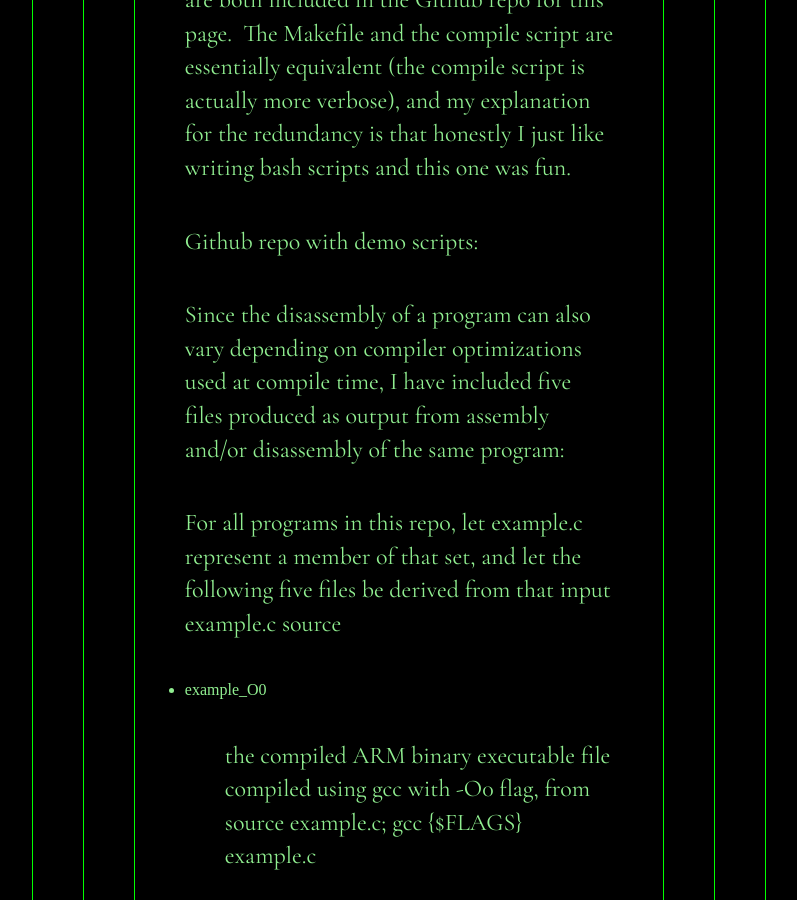
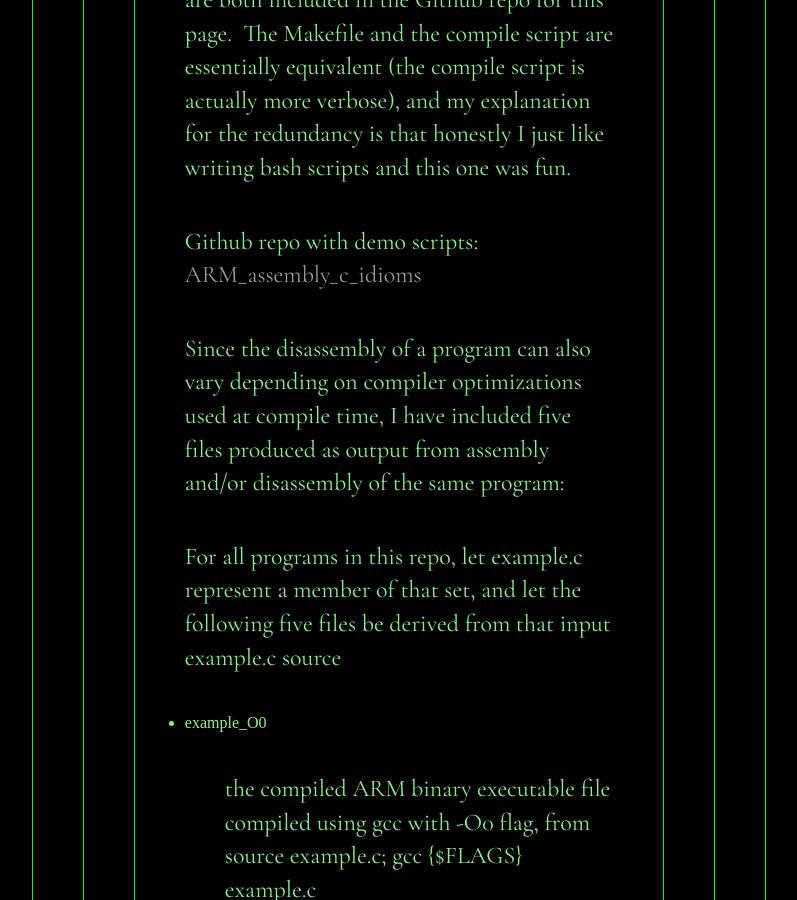
Before and after one commit to nikaroxanne/nikaroxanne.github.io, a Jekyll site: the page built from arm_assembly_c_idioms.html, in a window 1280 px wide and 900 px high, scrolled down 9802 px. Shown: the whole window, without its empty margins (241-1038 px from the left). Built offline with Jekyll 4.4.1, drawn with Linux system fonts in a browser that asks for light colours; nearby versions of some CDN libraries; some web fonts are replaced.

Commit message:
fixes hyperlinks on reverseEngineeringFirmware and arm_assembly_c_idioms pages

```diff
--- a/arm_assembly_c_idioms.html
+++ b/arm_assembly_c_idioms.html
@@ -83,7 +83,7 @@ permalink: /projects/reverseEngineeringFirmware/arm_assembly_c_idioms
 		<p class="arm_assembly">For these examples, I used programs in C that I had written for technical interview practice exercises on HackerRank, and compiled and disassembled each program on a Raspberry Pi, running on an ARMv7 core. Of course, the output for the assembly (or disassembly) will depend upon different factors, including the architecture of the machine, the assembler or disassembler used, and, in the case of disassembly, the type of disassembly pass implemented (i.e. linear or recursive disassembly).</p>
 		<p class="arm_assembly">Machine specs: Raspberry Pi, Model B, running Kali Linux; ARMv7 architecture</p>
 		<p class="arm_assembly">For each program, I generated the ARM executable file for each C source code program, by compiling with gcc using one of four optimization levels (O0, O1, O2, O3) and then disassembling the resultant executable using objdump. Compilation was performed with a Makefile and a compile script, which are both included in the Github repo for this page.  The Makefile and the compile script are essentially equivalent (the compile script is actually more verbose), and my explanation for the redundancy is that honestly I just like writing bash scripts and this one was fun.</p>
-		<p class="arm_assembly">Github repo with demo scripts: </p>
+		<p class="arm_assembly">Github repo with demo scripts: <a class="arm_assembly" href="https://github.com/nikaroxanne/arm_assembly_c_idioms">ARM_assembly_c_idioms</a></p>
 		<p class="arm_assembly">Since the disassembly of a program can also vary depending on compiler optimizations used at compile time, I have included five files produced as output from assembly and/or disassembly of the same program:</p>
 		<p class="arm_assembly">For all programs in this repo, let example.c represent a member of that set, and let the following five files be derived from that input example.c source</p>
 		<ul class="arm_assembly">
--- a/reverseEngineeringFirmware.html
+++ b/reverseEngineeringFirmware.html
@@ -38,7 +38,7 @@ permalink: /projects/reverseEngineeringFirmware
 			<li class="toc_elem_reverse_engineering_embedded_firmware_list"> 8. An overview of BSD and System-5 Linux rootkits </li>
 			<li class="toc_elem_reverse_engineering_embedded_firmware_list"> 9. An overview of rootkit identification methods </li>
 			<li class="toc_elem_reverse_engineering_embedded_firmware_list"> 10. An overview of rootkits remediation techniques </li> -->
-			<li class="toc_elem_reverse_engineering_embedded_firmware_list"> <a href="{{site.url}}/projects/reverseEngineeringFirmware/arm_assembly_c_idioms/" class="image"> <p> An Introdution to ARM Assembly</p> </a> </li>
+			<li class="toc_elem_reverse_engineering_embedded_firmware_list"> <a href="{{site.url}}/projects/reverseEngineeringFirmware/arm_assembly_c_idioms" class="image"> <p> An Introdution to ARM Assembly</p> </a> </li>
 			<li class="toc_elem_reverse_engineering_embedded_firmware_list"> An overview of hardware hacking techniques </li>
 			<ul class="toc_section_list_reverse_engineering_embedded_firmware_list">
 				<li class="toc_elem_reverse_engineering_embedded_firmware_list"> a. Definitions and illustrations of hardware </li>
```
